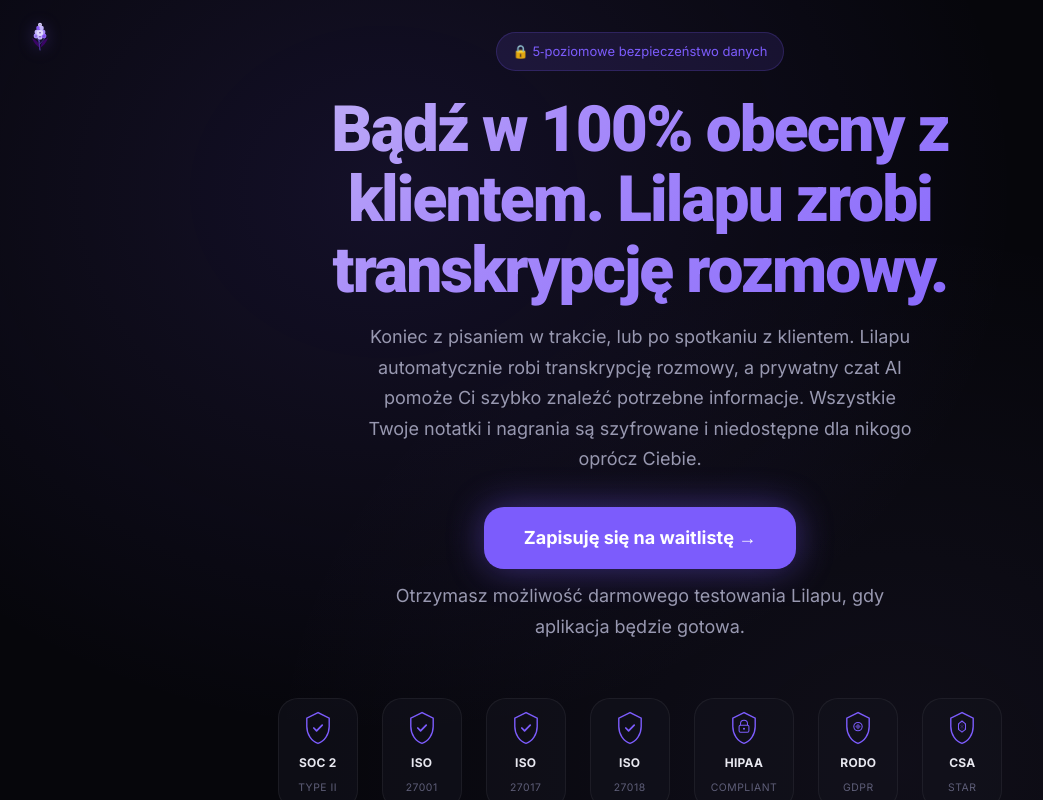
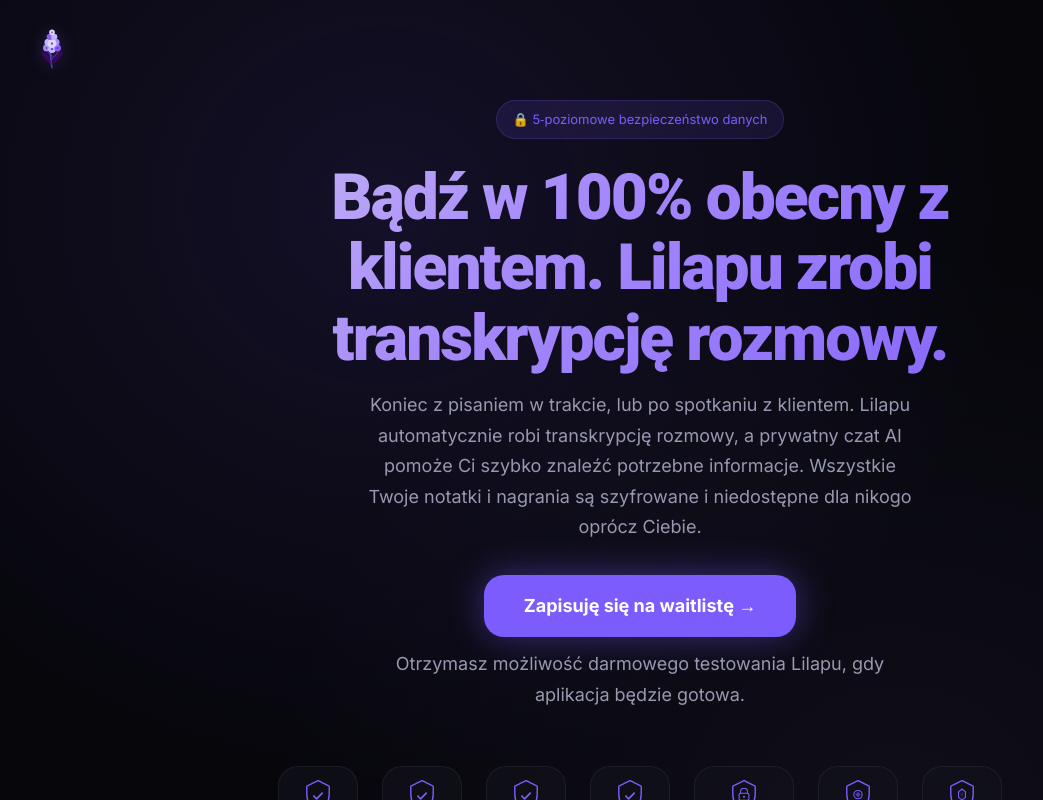
Before and after one commit to pawelszczabel/lilapu, a Next.js app in the folder web/: page / in a window 1280 px wide. Shown: the whole page, without its empty margins (0-1043 px from the left). Built offline with nearby package versions, Linux system fonts and the light colour scheme; no server answers.

Commit message:
ui: enlarge logo + add hero top padding for spacing

```diff
--- a/web/src/app/globals.css
+++ b/web/src/app/globals.css
@@ -1865,12 +1865,13 @@
     radial-gradient(ellipse at 30% 20%, rgba(124, 92, 252, 0.12) 0%, transparent 50%),
     radial-gradient(ellipse at 70% 80%, rgba(167, 139, 250, 0.06) 0%, transparent 50%),
     var(--bg-primary);
+  padding-top: 100px;
 }
 
 .landing-logo {
   position: fixed;
-  top: var(--space-4);
-  left: var(--space-5);
+  top: var(--space-5);
+  left: var(--space-6);
   z-index: 100;
 }
 
--- a/web/src/app/landing/page.tsx
+++ b/web/src/app/landing/page.tsx
@@ -111,7 +111,7 @@
 
             {/* Logo */}
             <div className="landing-logo">
-                <img src="/logo.svg" alt="Lilapu" width={40} height={40} />
+                <img src="/logo.svg" alt="Lilapu" width={56} height={56} />
             </div>
 
             {/* Hero */}
--- a/web/src/app/page.tsx
+++ b/web/src/app/page.tsx
@@ -111,7 +111,7 @@
 
             {/* Logo */}
             <div className="landing-logo">
-                <img src="/logo.svg" alt="Lilapu" width={40} height={40} />
+                <img src="/logo.svg" alt="Lilapu" width={56} height={56} />
             </div>
 
             {/* Hero */}
```
